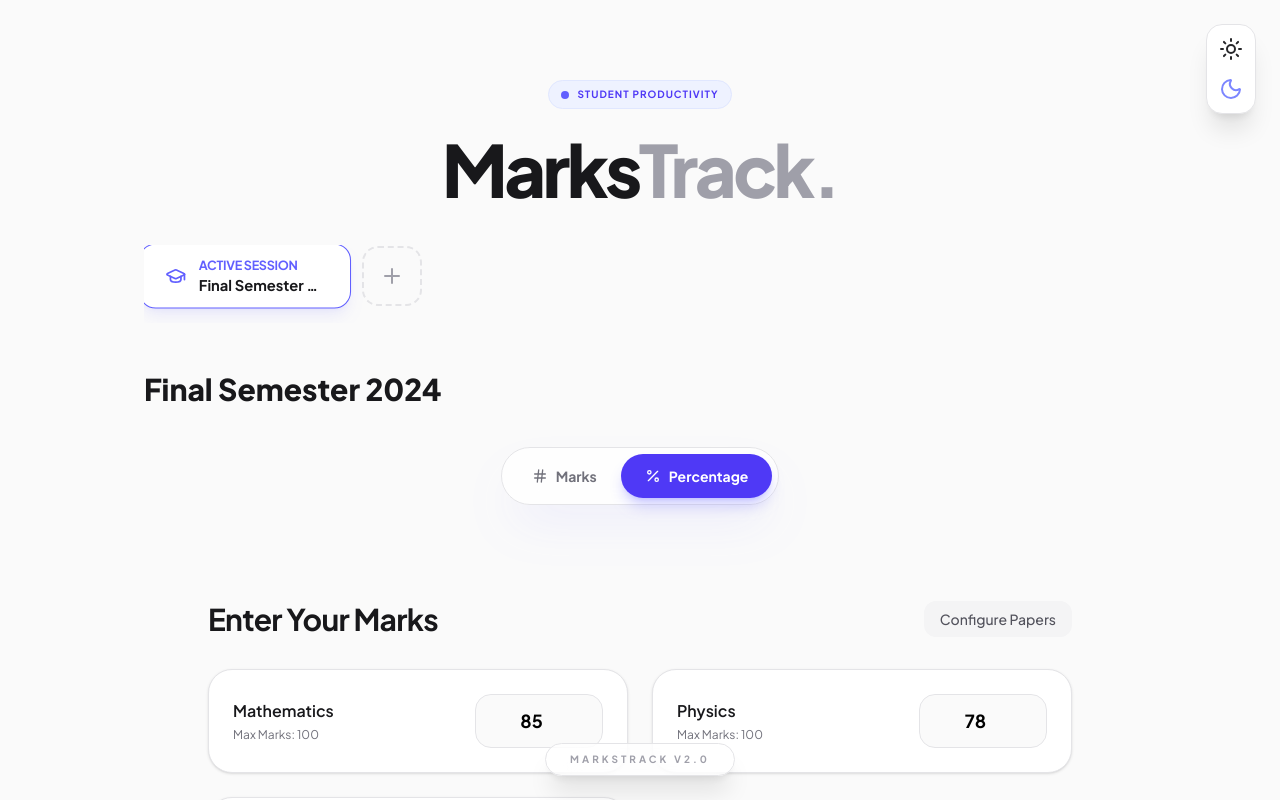
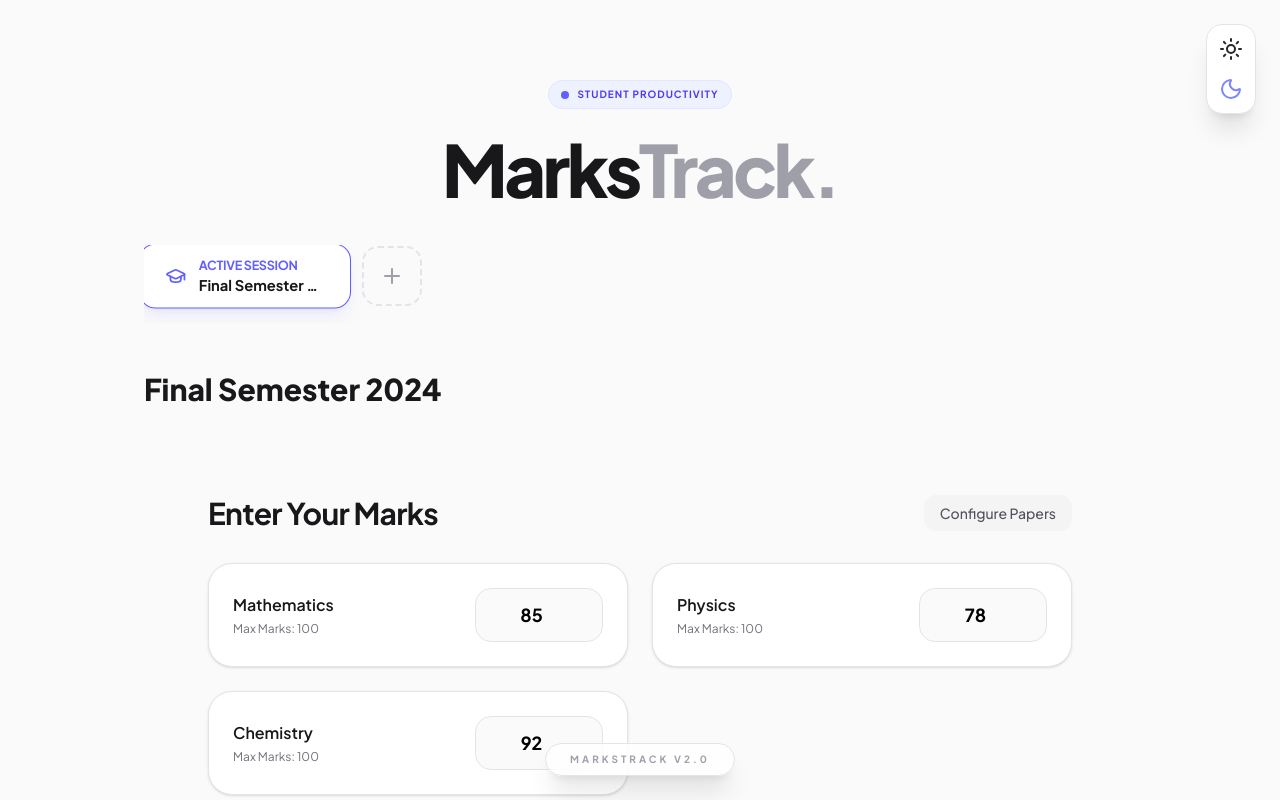
Before and after one commit to soumyadeepsar10-sketch/Marks-tracker, a React (Vite) app: page / in a window 1280 px wide. Shown: the top 800 px of the page. Built offline with nearby package versions, Linux system fonts and the light colour scheme.

Commit message:
feat: Set default view mode to 'marks'
The default view mode has been changed from 'percentage' to 'marks' to provide a more direct representation of student performance upon initial load. The toggle UI for this feature has also been removed as it is no longer necessary with a fixed default.

```diff
--- a/src/App.tsx
+++ b/src/App.tsx
@@ -17,7 +17,7 @@ import { cn } from './lib/utils';
 export default function App() {
   const [tests, setTests] = useState<Test[]>([]);
   const [activeTestId, setActiveTestId] = useState<string | null>(null);
-  const [viewMode, setViewMode] = useState<ViewMode>('percentage');
+  const [viewMode, setViewMode] = useState<ViewMode>('marks');
   const [theme, setTheme] = useState<Theme>('light');
 
   const activeTest = tests.find(t => t.id === activeTestId) || null;
@@ -175,42 +175,7 @@ export default function App() {
                 />
               </div>
 
-              {/* View Mode Toggle */}
-              {hasData && (
-                <motion.div
-                  initial={{ opacity: 0, y: 20 }}
-                  animate={{ opacity: 1, y: 0 }}
-                  className="flex justify-center mb-12 sticky top-4 z-40"
-                  id="global-view-toggle"
-                >
-                  <div className="flex bg-white/80 dark:bg-zinc-900/80 backdrop-blur-xl border border-zinc-200 dark:border-zinc-800 p-1.5 rounded-[2rem] shadow-2xl shadow-indigo-500/10">
-                    <button
-                      onClick={() => setViewMode('marks')}
-                      className={cn(
-                        "flex items-center gap-2 px-6 py-3 rounded-[1.5rem] text-sm font-bold transition-all",
-                        viewMode === 'marks'
-                          ? "bg-indigo-600 text-white shadow-lg shadow-indigo-500/30"
-                          : "text-zinc-500 hover:text-zinc-900 dark:hover:text-zinc-200"
-                      )}
-                    >
-                      <Hash className="w-4 h-4" />
-                      Marks
-                    </button>
-                    <button
-                      onClick={() => setViewMode('percentage')}
-                      className={cn(
-                        "flex items-center gap-2 px-6 py-3 rounded-[1.5rem] text-sm font-bold transition-all",
-                        viewMode === 'percentage'
-                          ? "bg-indigo-600 text-white shadow-lg shadow-indigo-500/30"
-                          : "text-zinc-500 hover:text-zinc-900 dark:hover:text-zinc-200"
-                      )}
-                    >
-                      <Percent className="w-4 h-4" />
-                      Percentage
-                    </button>
-                  </div>
-                </motion.div>
-              )}
+              {/* View Mode Toggle Removed */}
 
               <MarksInput papers={activeTest.papers} setPapers={handleUpdateActiveTest} />
 
```
